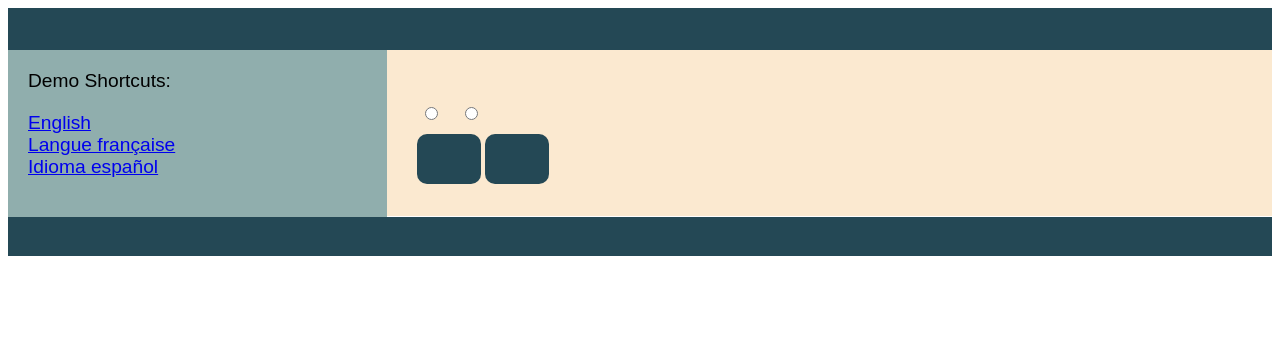
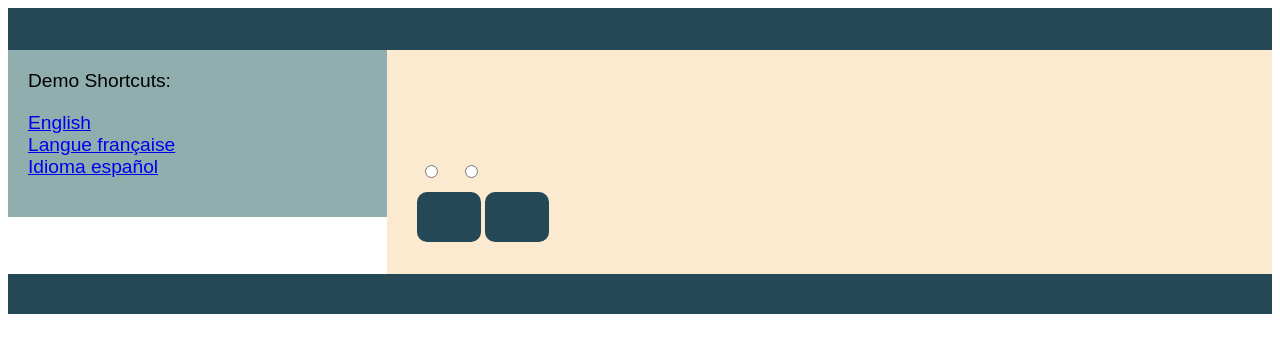
Before and after one commit to danavirtual/MultiLanguage-Demo, an Angular app in the folder language-translator-angular-app/: page /ageverification/1 in a window 1280 px wide. Shown: the top 352 px of the page. Built offline with nearby package versions, Linux system fonts and the light colour scheme.

Commit message:
bug fixes

```diff
--- a/language-translator-angular-app/src/app/ageverification/ageverification.component.html
+++ b/language-translator-angular-app/src/app/ageverification/ageverification.component.html
@@ -1,6 +1,6 @@
 <body>
    <div class="container">
-      <h3 required="required">{{msg_age_verification_h2}} </h3>
+      <h3 required="required"><i class="fa-solid fa-asterisk"></i> {{msg_age_verification_h2}} </h3>
       <form #userForm="ngForm" (ngSubmit)="onSubmit(userForm.value)">
       <div class="form-group">
          <div class="btn-group" >
--- a/language-translator-angular-app/src/app/app.component.html
+++ b/language-translator-angular-app/src/app/app.component.html
@@ -2,6 +2,7 @@
   <div class="content">
 
     <header>
+      <link rel="stylesheet" href="https://cdnjs.cloudflare.com/ajax/libs/font-awesome/4.7.0/css/font-awesome.min.css">
       <app-header />
     </header>
 
```
